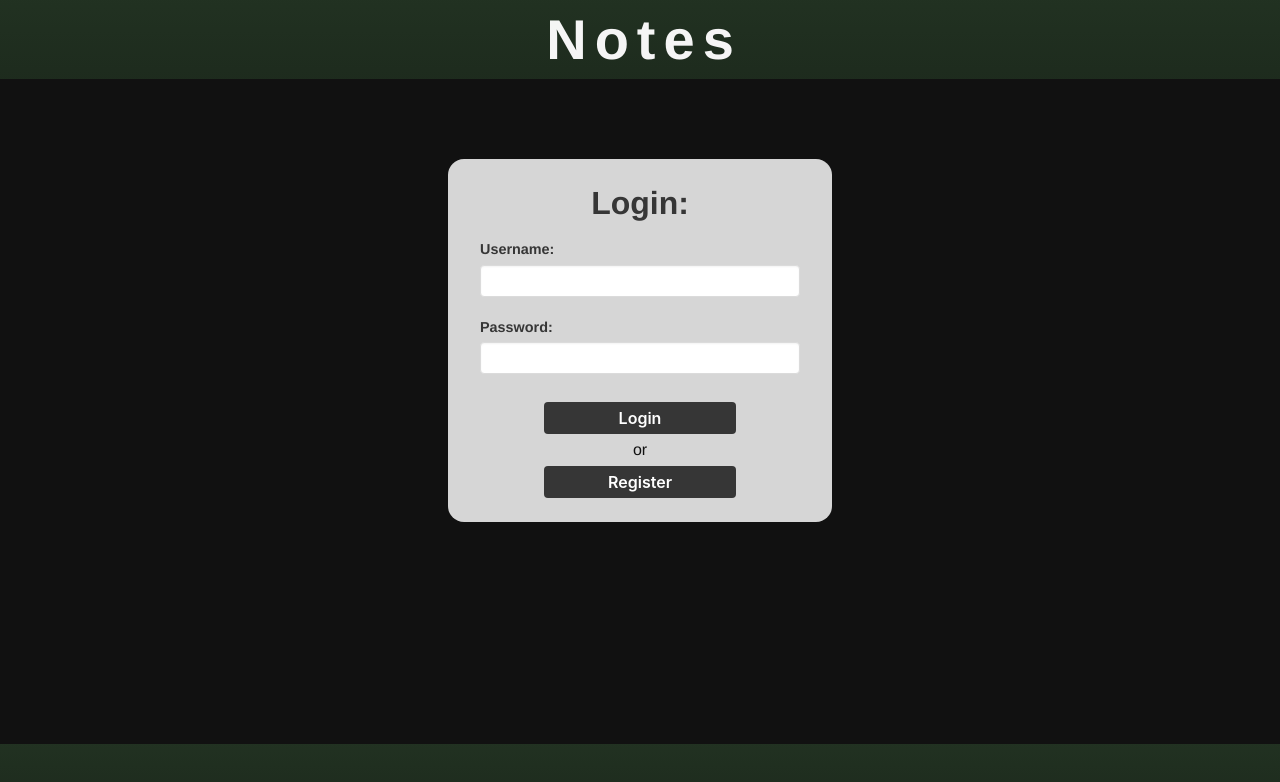
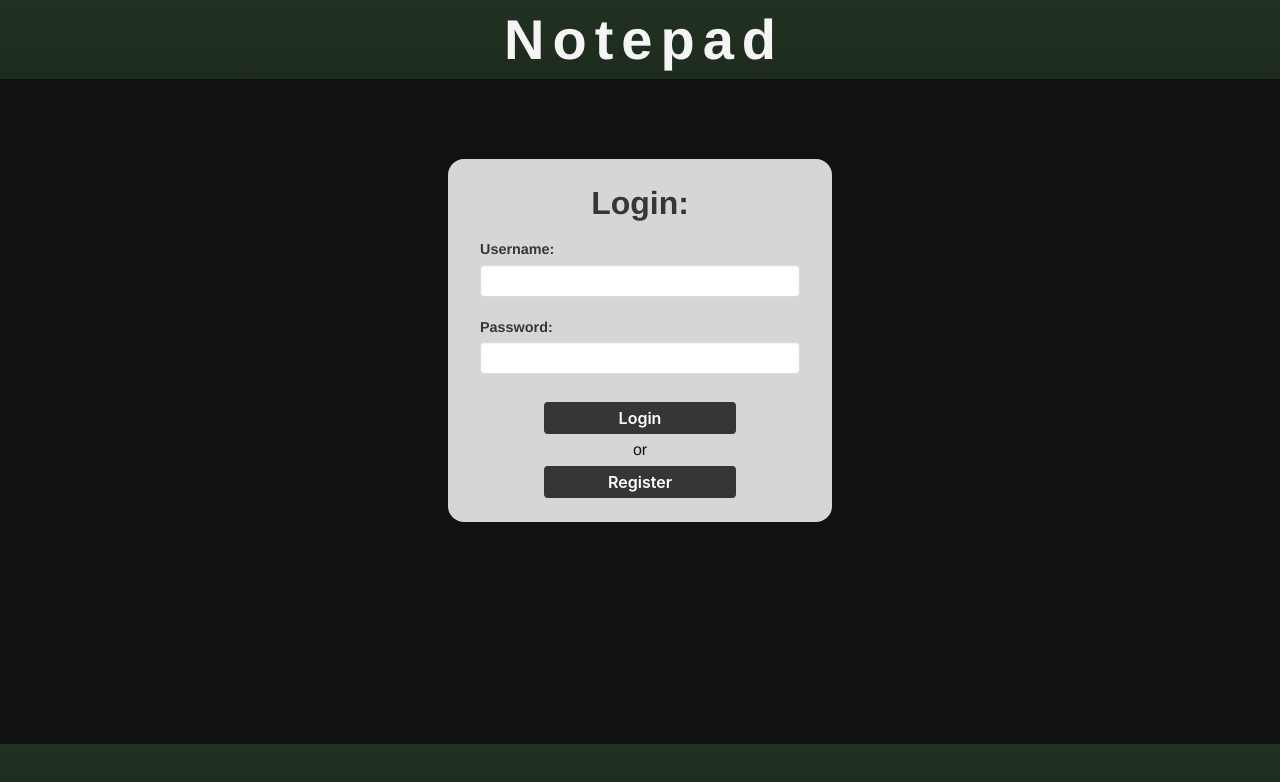
Before and after one commit to kylbutlr/notes-app-react, a React (Create React App) app: page / in a window 1280 px wide. Shown: the top 782 px of the page. Built offline with nearby package versions, Linux system fonts and the light colour scheme.

Commit message:
minor change

```diff
--- a/public/index.html
+++ b/public/index.html
@@ -22,7 +22,7 @@
       work correctly both with client-side routing and a non-root public URL.
       Learn how to configure a non-root public URL by running `npm run build`.
     -->
-    <title>Notes</title>
+    <title>Notepad</title>
   </head>
   <body>
     <noscript>You need to enable JavaScript to run this app.</noscript>
--- a/src/components/Title.js
+++ b/src/components/Title.js
@@ -9,7 +9,7 @@ export default class Title extends Component {
             display: this.props.loggedIn === false ? 'block' : 'none',
           }}>
           <h1 className='title has-text-light' onClick={() => this.props.tabClick(this.props.tabs.LOGIN)}>
-            Notes
+            Notepad
           </h1>
         </div>
       </div>
```
Also changed, not shown: 1 other file (tests, documents, lock files or other folders).
